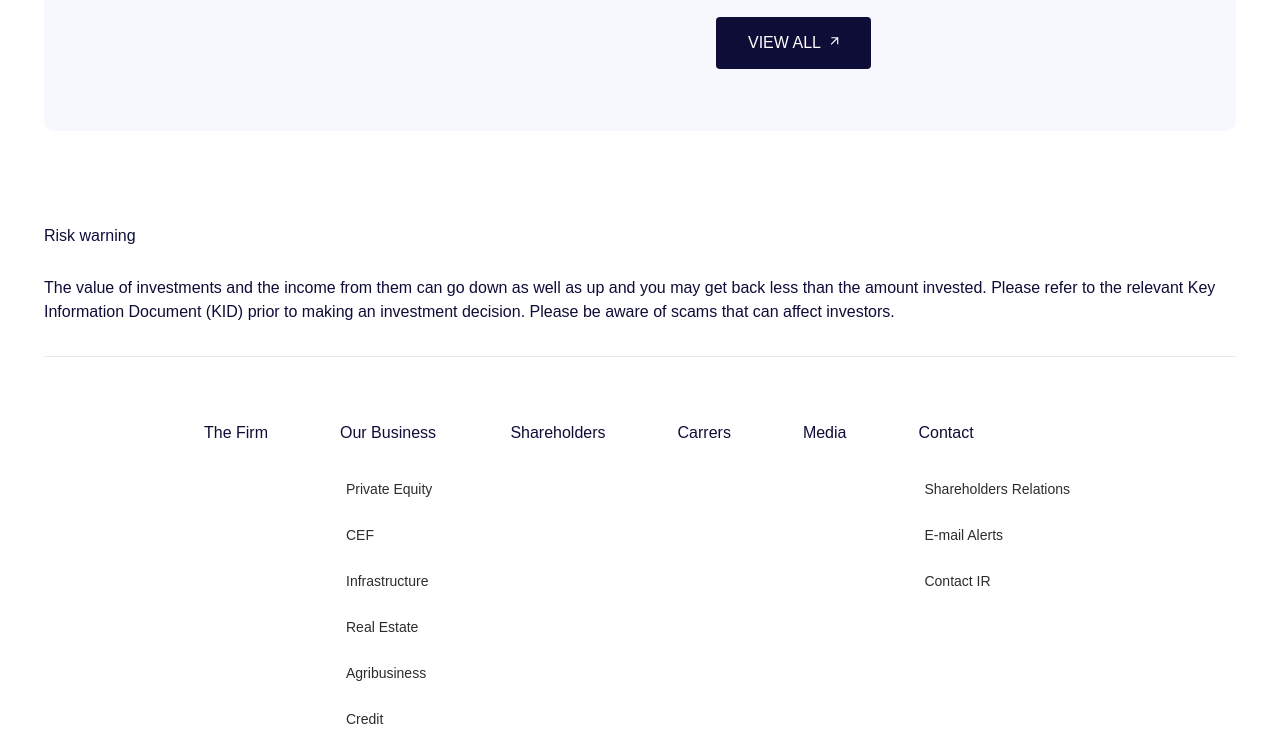
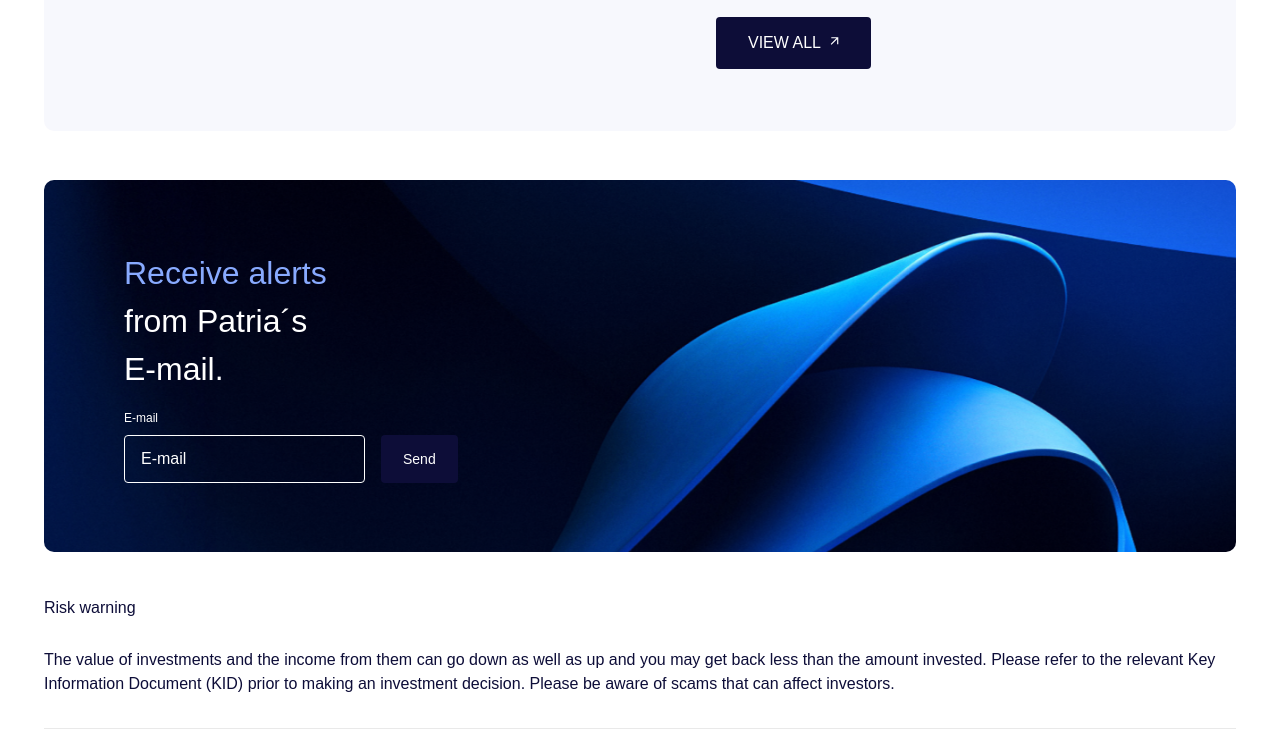
Before and after one commit to gustavocoimbradev/patria-investments-limited, a website: page pages/home.html in a window 1280 px wide. Shown: the part 1962-2714 px from the top of the page. Drawn offline with nearby package versions, Linux system fonts and the light colour scheme.

Commit message:
patria-investments-limited

```diff
--- a/assets/css/base/reset.css
+++ b/assets/css/base/reset.css
@@ -93,6 +93,7 @@
 optgroup,
 select,
 textarea {
+	background: transparent;
 	font-family: inherit;
 	font-size: 100%;
 	font-weight: inherit;
@@ -100,6 +101,7 @@
 	color: inherit;
 	margin: 0;
 	padding: 0;
+	outline: none;
 }
 
 button,
@@ -223,3 +225,10 @@
 [hidden] {
 	display: none;
 }
+
+mark {
+	padding: 0;
+	margin: 0;
+	background: transparent;
+	color: inherit;
+}
--- a/assets/css/base/variables.css
+++ b/assets/css/base/variables.css
@@ -25,6 +25,9 @@
     --tertiaryColor: #001EAF;
     --tertiaryColorRGB: 0, 30, 175;
 
+    --quaternaryColor: #8AF;
+    --quaternaryColorRGB: 136, 170, 255;
+
     --successColor: #228E45;
     --successColorRGB: 34, 142, 69;
 
--- a/assets/css/components/button.css
+++ b/assets/css/components/button.css
@@ -14,10 +14,12 @@
     color: var(--whiteColor);
     background: var(--primaryColor);
     font-size: var(--xsFontsize);
+
     &:hover {
         background: var(--secondaryColor);
     }
 }
+
 
 /* ---------------- Secondary ---------------- */
 
@@ -68,3 +70,17 @@
     }
 
 }
+
+/* ---------------- Quaternary ---------------- */
+
+.button--quaternary {
+    padding: 15px 22px;
+    color: var(--whiteColor);
+    background: var(--primaryColor);
+    font-size: var(--xsFontsize);
+    border-radius: 4px;
+
+    &:hover {
+        background: var(--secondaryColor);
+    }
+}
--- a/assets/css/pages/home.css
+++ b/assets/css/pages/home.css
@@ -200,11 +200,26 @@
             display: flex;
             justify-content: space-between;
             align-items: center;
+            gap: 40px;
+
+
+            @media(max-width: 1199px) {
+                flex-direction: column;
+                padding: 30px 24px;
+                width: 100dvw;
+                position: relative;
+                left: 50%;
+                transform: translateX(-50%);
+            }
         }
     }
 }
 
 .s-latest-financials__text {
+    @media(max-width: 1199px) {
+        width: 100%;
+    }
+
     h1 {
         margin: 0 0 32px;
     }
@@ -216,6 +231,10 @@
 
 .s-latest-financials__files {
     width: 448px;
+
+    @media(max-width: 1199px) {
+        width: 100%;
+    }
 
     h1 {
         margin: 0;
@@ -247,6 +266,7 @@
 
     a {
         margin: 0 0 0 auto;
+
         img {
             width: 24px;
             height: 24px;
@@ -257,3 +277,92 @@
         }
     }
 }
+
+/* ---------------- Mailing ---------------- */
+
+.s-mailing {
+    >.container {
+        >div {
+            border-radius: 10px;
+            overflow: hidden;
+            position: relative;
+            padding: 69px 80px;
+
+            @media (max-width: 1199px) {
+                padding: 69px 24px 70px;
+            }
+
+            >figure {
+                position: absolute;
+                top: 50%;
+                left: 50%;
+                transform: translate(-50%, -50%);
+                width: 100%;
+                height: 100%;
+                pointer-events: none;
+                z-index: 10;
+
+                >img {
+                    width: 100%;
+                    height: 100%;
+                    object-fit: cover;
+                    object-position: center;
+                }
+            }
+
+            >form {
+                position: relative;
+                z-index: 20;
+
+                h1 {
+                    color: var(--whiteColor);
+
+                    mark {
+                        color: var(--quaternaryColor);
+                    }
+                }
+
+                >div {
+                    display: flex;
+                    align-items: flex-end;
+                    gap: 16px;
+
+                    >fieldset {
+                        display: flex;
+                        flex-direction: column;
+                        gap: 8px;
+
+                        >label {
+                            color: var(--whiteColor);
+                            font-size: var(--xxsFontsize);
+                            font-weight: 344;
+                            line-height: 18px;
+                        }
+
+                        >input {
+                            height: 48px;
+                            padding: 0 16px;
+                            border-radius: 4px;
+                            border: solid 1px var(--whiteColor);
+                            outline: none;
+
+                            &,
+                            &::placeholder {
+                                color: var(--whiteColor);
+                                font-size: var(--smFontsize);
+                                font-style: normal;
+                                font-weight: 231;
+                                line-height: 24px;
+                            }
+                        }
+
+                    }
+
+                    >button {
+                        height: 48px;
+                    }
+                }
+            }
+        }
+    }
+}
--- a/pages/home.html
+++ b/pages/home.html
@@ -157,6 +157,7 @@
     <main class="main">
 
         <!------------------ Banner ------------------>
+
         <section class="s-banner" data-animation="fade-in">
             <figure data-animation="zoom-out">
                 <img src="../../assets/img/banner-1.png" alt="Banner" width="1440" height="447">
@@ -198,6 +199,7 @@
         </section>
 
         <!------------------ Stock ------------------>
+
         <section class="s-stock">
             <div class="container">
                 <aside class="s-stock__text" data-animation="fade-right">
@@ -238,6 +240,7 @@
         </section>
 
         <!------------------ Press Releases ------------------>
+
         <section class="s-press-releases" data-animation="fade-up">
             <div class="container">
                 <header class="s-press-releases__title">
@@ -275,6 +278,7 @@
         </section>
 
         <!------------------ Latest Financials ------------------>
+
         <section class="s-latest-financials" data-animation="fade-up">
             <div class="container">
                 <div>
@@ -319,6 +323,31 @@
                         </div>
                         <a href="#" target="_self" class="button button--tertiary">View All</a>
                     </main>
+                </div>
+            </div>
+        </section>
+
+        <!------------------ Mailing ------------------>
+
+        <section class="s-mailing" data-animation="fade-up">
+            <div class="container">
+                <div>
+                    <figure data-animation="zoom-out">
+                        <img src="../assets/img/banner-1.png" alt="" width="1215" height="372">
+                    </figure>
+                    <form action="./mailing.html" method="GET">
+                        <h1>
+                            <mark>Receive alerts</mark><br />
+                            from Patria´s<br />E-mail.
+                        </h1>
+                        <div>
+                            <fieldset>
+                                <label for="email">E-mail</label>
+                                <input type="email" name="email" placeholder="E-mail">
+                            </fieldset>
+                            <button class="button button--quaternary">Send</button>
+                        </div>
+                    </form>
                 </div>
             </div>
         </section>
```
